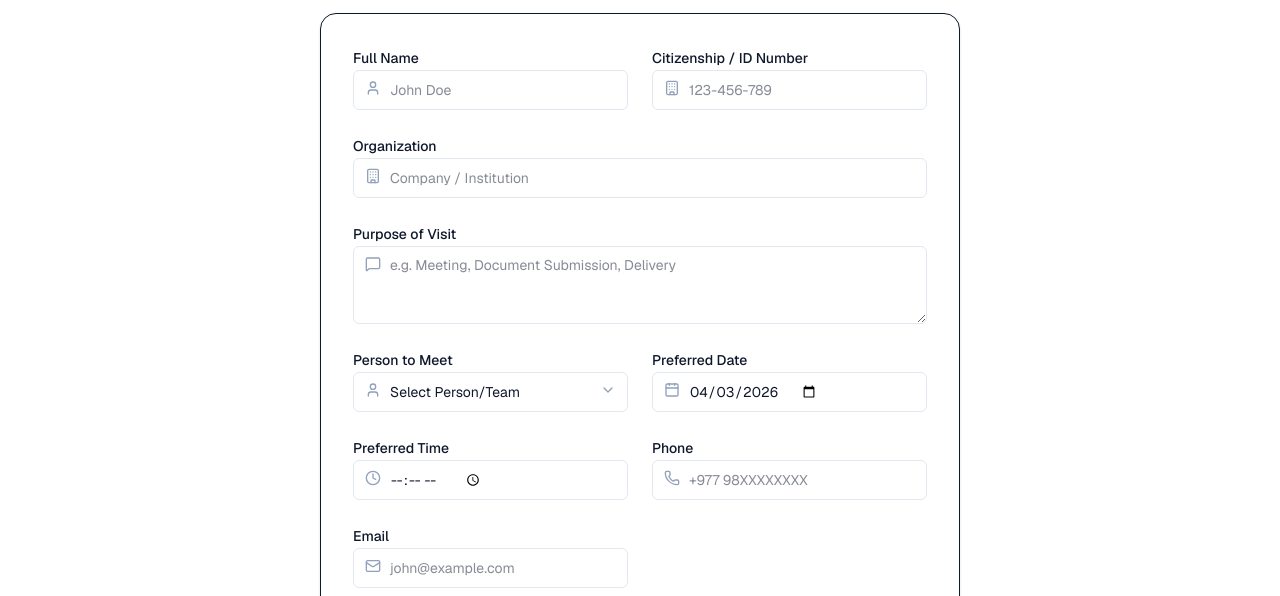
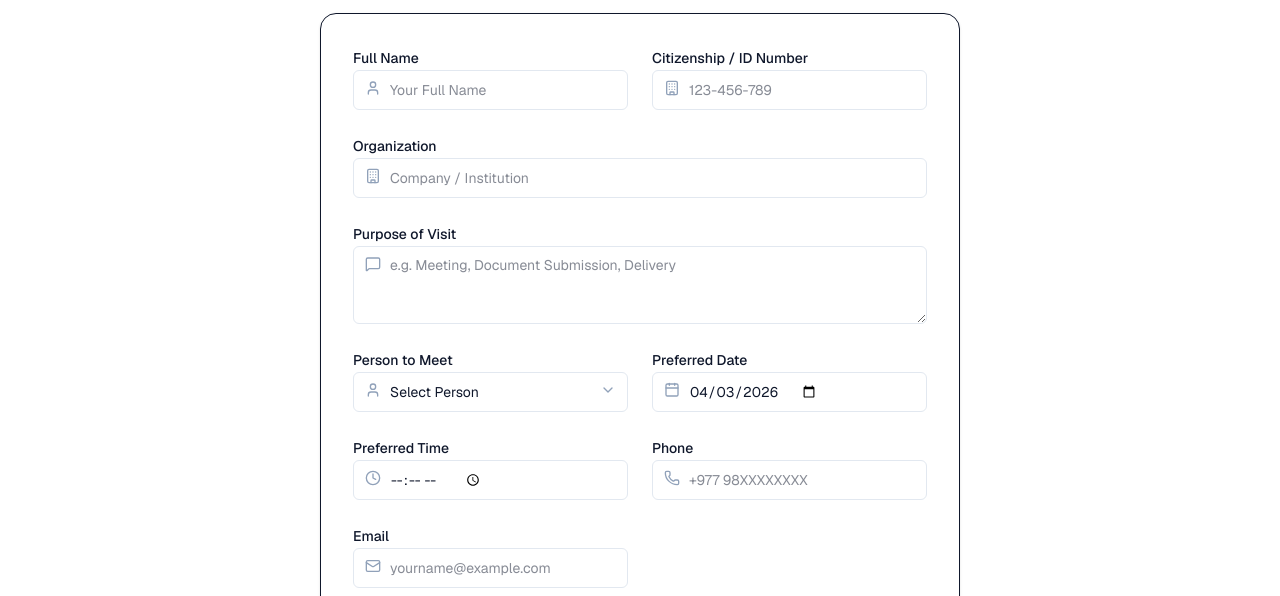
Before and after one commit to bodhiberry/appointment, a Next.js app: page /request in a window 1280 px wide. Shown: the part 204-800 px from the top of the page. Built offline with nearby package versions, Linux system fonts and the light colour scheme.

Commit message:
Update page.tsx

```diff
--- a/app/request/page.tsx
+++ b/app/request/page.tsx
@@ -118,7 +118,7 @@ export default function VisitorRequestPage() {
             <label className="text-sm font-medium">Full Name</label>
             <div className="relative">
               <User className="absolute left-3 top-2.5 h-4 w-4 text-slate-400" />
-              <input {...register("name")} placeholder="John Doe"
+              <input {...register("name")} placeholder="Your Full Name"
                 className={cn(inputClass, errors.name && "border-red-500")} />
             </div>
             {errors.name && <p className="text-xs text-red-500">{errors.name.message}</p>}
@@ -173,7 +173,7 @@ export default function VisitorRequestPage() {
                 {...register("personToMeet")}
                 className={cn(inputClass, "appearance-none", errors.personToMeet && "border-red-500")}
               >
-                <option value="">Select Person/Team</option>
+                <option value="">Select Person</option>
                 <option value="Swarnim Wagle">Swarnim Wagle</option>
                 <option value="Team">Team Wagle</option>
               </select>
@@ -220,7 +220,7 @@ export default function VisitorRequestPage() {
             <label className="text-sm font-medium">Email</label>
             <div className="relative">
               <Mail className="absolute left-3 top-2.5 h-4 w-4 text-slate-400" />
-              <input {...register("email")} placeholder="john@example.com"
+              <input {...register("email")} placeholder="yourname@example.com"
                 className={cn(inputClass, errors.email && "border-red-500")} />
             </div>
             {errors.email && <p className="text-xs text-red-500">{errors.email.message}</p>}
```
